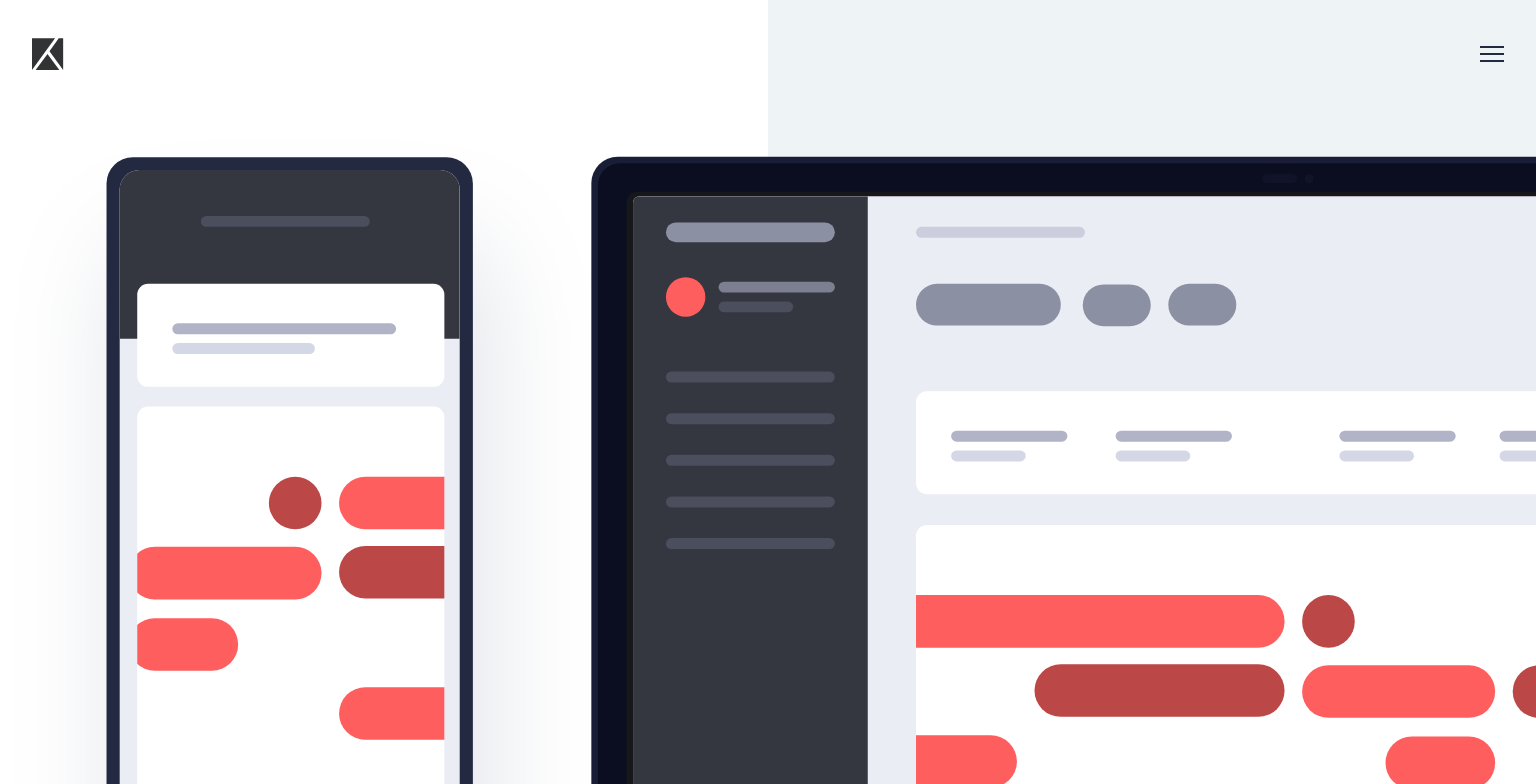
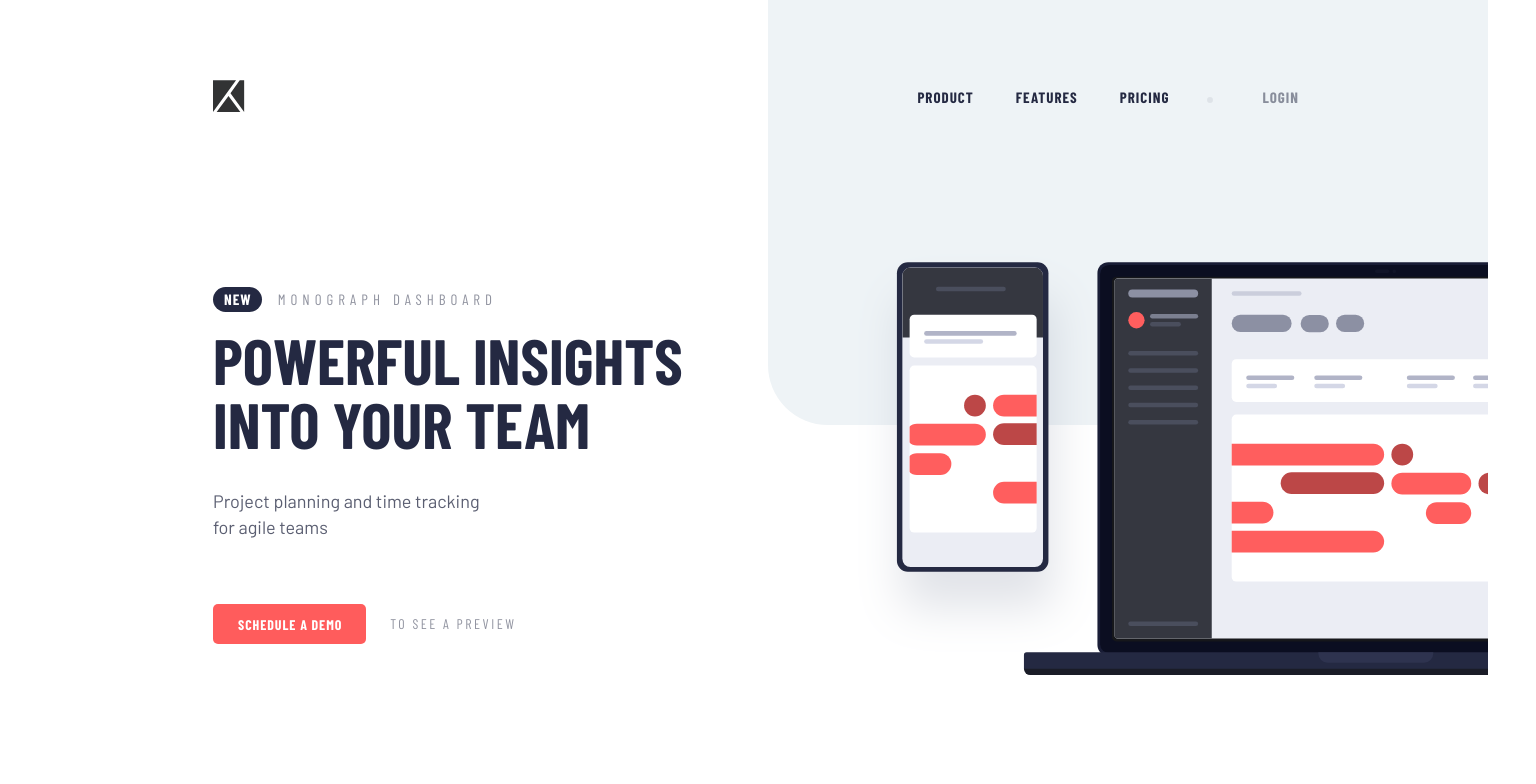
Before and after one commit to MichalTrubini/Project-tracking-intro-component, a plain HTML site: page index.html in a window 1536 px wide. Shown: the top 784 px of the page. Drawn offline with nearby package versions, Linux system fonts and the light colour scheme.

Commit message:
desktop css done

```diff
--- a/index.html
+++ b/index.html
@@ -17,7 +17,7 @@
   <header class="header">
     <nav class="nav">
       <div class="nav__logo-container">
-        <img src="images/logo.svg" alt="Site logo" class="nav__logo">
+        <a href="#"><img src="images/logo.svg" alt="Site logo" class="nav__logo"></a>
       </div>
       <div class="nav__menu">
         <ul class="nav__list">
--- a/scss/style.scss
+++ b/scss/style.scss
@@ -153,3 +153,119 @@ li {
         letter-spacing: 0.93px;
     }
 }
+
+@media screen and (min-width:768px) {
+
+    .nav {
+        &__menu-container {
+            display: none;
+        }
+
+        &__menu {
+            background: transparent;
+            position: relative;
+            top: 0;
+            border: none;
+            box-shadow: none;
+            display: flex;
+            justify-content: flex-end;
+        }
+
+        &__list {
+            flex-direction: row;
+            border: none;
+            padding: 0;
+            margin: 0;
+            gap: 4.2rem;
+        }
+
+        &__login {
+            margin-left: 9.3rem;
+        }
+
+        &__login::before {
+            content: '';
+            width: 6px;
+            height: 6px;
+            display: block;
+            position: absolute;
+            top: 33px;
+            right: 110px;
+            border-radius: 100%;
+            background: hsla(231, 30%, 20%, 0.15);
+        }
+    }
+
+    .hero {
+        display: flex;
+        flex-direction: row-reverse;
+        align-items: center;
+
+        &__image-container {
+            margin: 0;
+            padding: 0;
+            width: 50%;
+        }
+
+        &__content {
+            width: 50%;
+        }
+    }
+}
+
+@media screen and (min-width: 1024px) {
+    .nav {
+        &__link:hover, &__login:hover {
+            text-decoration: underline;
+        }
+    }
+
+    .hero {
+        &__link:hover {
+            background:hsla(0, 100%, 68%, 0.8);
+        }
+    }
+}
+
+@media screen and (min-width:1440px) {
+
+    .header, .main {
+        max-width: 144rem;
+        margin: auto;
+    }
+
+    .nav {
+        padding: 6.4rem 16.5rem 12.4rem;
+
+        &__link, &__login {
+            font-size: 1.5rem;
+            line-height: 1.8rem;
+            letter-spacing: 1px;
+        }
+    }
+
+    .hero {
+
+        gap: 15.7rem;
+
+        &__content {
+            padding: 0;
+            padding-left: 16.5rem;
+        }
+
+        &__heading {
+            font-size: 6.4rem;
+            line-height: 6.4rem;
+            margin-bottom: 3.2rem;
+        }
+
+        &__paragraph {
+            margin-bottom: 6.4rem;
+            width: 55%;
+        }
+
+        &__link {
+            margin-right: 2.4rem;
+        }
+    }
+}
```
Also changed, not shown: css/style.css, 1 other file.
